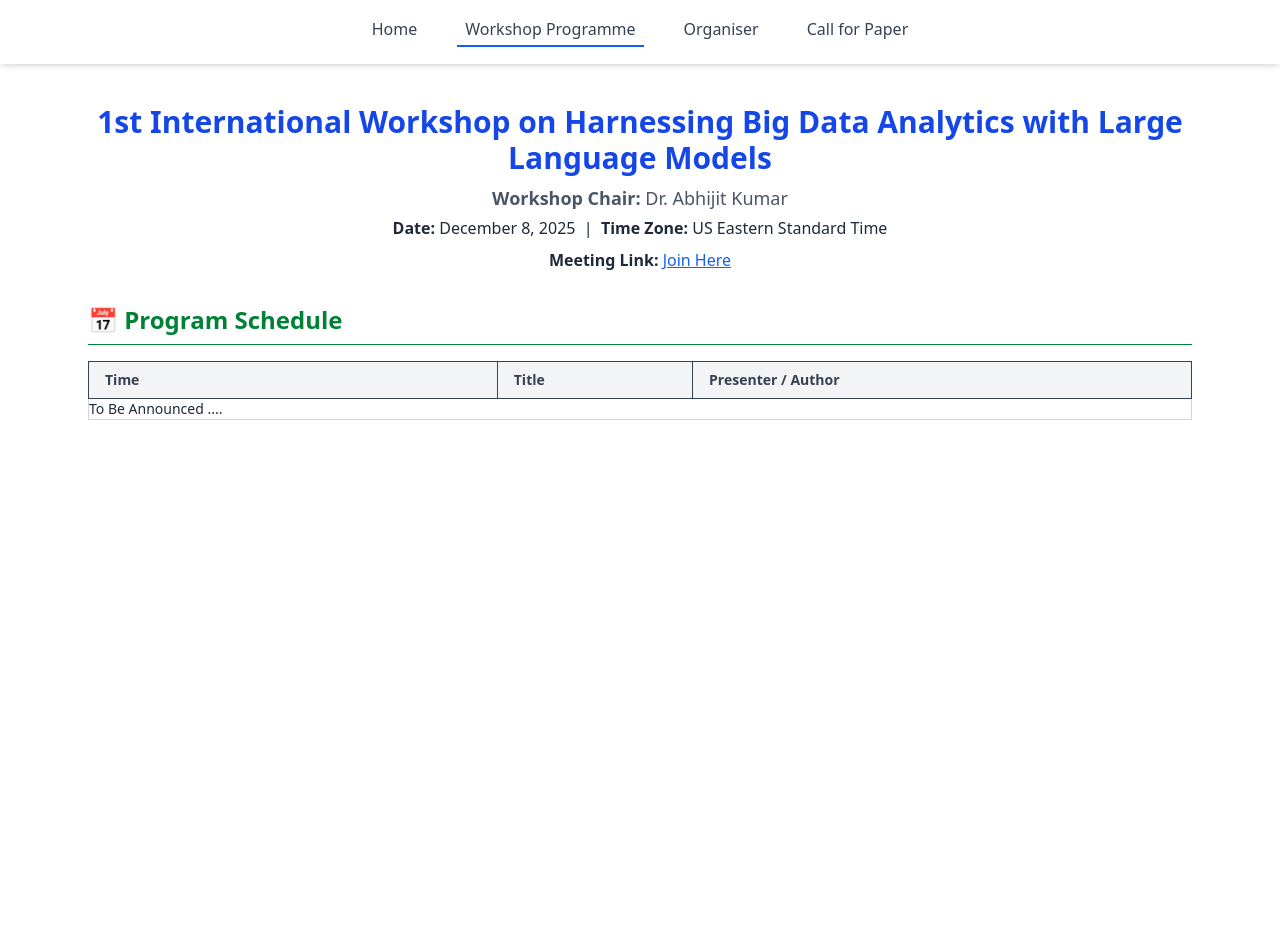
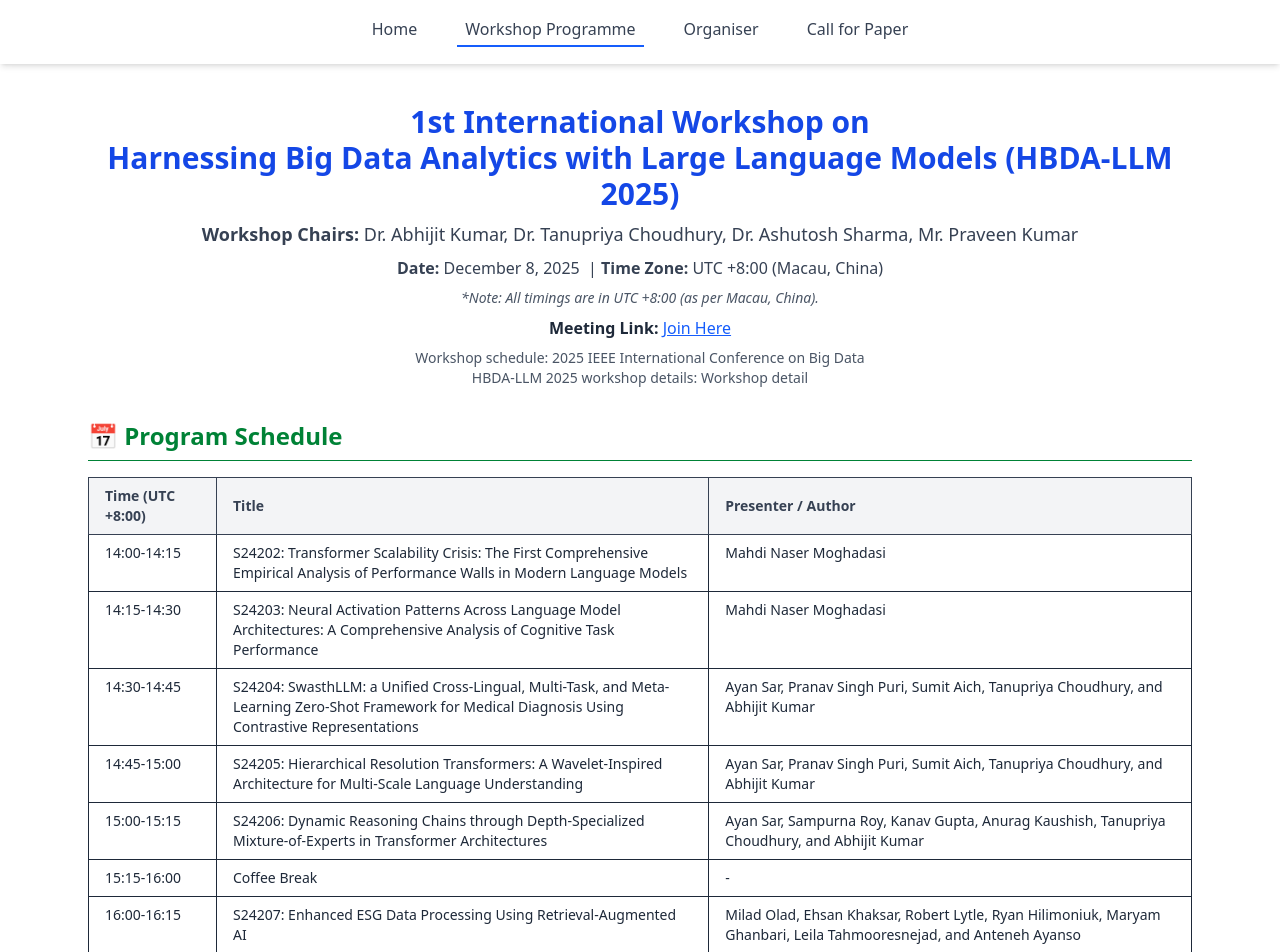
Before and after one commit to rajnish032/llmworkshop, a React (Vite) app: page /workshopprogramme in a window 1280 px wide. Shown: the top 952 px of the page. Before the commit the page ends 800 px from the top, so only its background shows below. Built offline with nearby package versions, Linux system fonts and the light colour scheme.

Commit message:
add sheduled

```diff
--- a/src/pages/Programme.jsx
+++ b/src/pages/Programme.jsx
@@ -1,74 +1,154 @@
 import React from 'react';
 
 const ProgramSchedule = () => {
+  const schedule = [
+    {
+      time: "14:00-14:15",
+      title:
+        "S24202: Transformer Scalability Crisis: The First Comprehensive Empirical Analysis of Performance Walls in Modern Language Models",
+      presenter: "Mahdi Naser Moghadasi",
+    },
+    {
+      time: "14:15-14:30",
+      title:
+        "S24203: Neural Activation Patterns Across Language Model Architectures: A Comprehensive Analysis of Cognitive Task Performance",
+      presenter: "Mahdi Naser Moghadasi",
+    },
+    {
+      time: "14:30-14:45",
+      title:
+        "S24204: SwasthLLM: a Unified Cross-Lingual, Multi-Task, and Meta-Learning Zero-Shot Framework for Medical Diagnosis Using Contrastive Representations",
+      presenter:
+        "Ayan Sar, Pranav Singh Puri, Sumit Aich, Tanupriya Choudhury, and Abhijit Kumar",
+    },
+    {
+      time: "14:45-15:00",
+      title:
+        "S24205: Hierarchical Resolution Transformers: A Wavelet-Inspired Architecture for Multi-Scale Language Understanding",
+      presenter:
+        "Ayan Sar, Pranav Singh Puri, Sumit Aich, Tanupriya Choudhury, and Abhijit Kumar",
+    },
+    {
+      time: "15:00-15:15",
+      title:
+        "S24206: Dynamic Reasoning Chains through Depth-Specialized Mixture-of-Experts in Transformer Architectures",
+      presenter:
+        "Ayan Sar, Sampurna Roy, Kanav Gupta, Anurag Kaushish, Tanupriya Choudhury, and Abhijit Kumar",
+    },
+    {
+      time: "15:15-16:00",
+      title: "Coffee Break",
+      presenter: "-",
+    },
+    {
+      time: "16:00-16:15",
+      title:
+        "S24207: Enhanced ESG Data Processing Using Retrieval-Augmented AI",
+      presenter:
+        "Milad Olad, Ehsan Khaksar, Robert Lytle, Ryan Hilimoniuk, Maryam Ghanbari, Leila Tahmooresnejad, and Anteneh Ayanso",
+    },
+    {
+      time: "16:15-16:30",
+      title:
+        "S24208: CU-1: A Class-Agnostic Detection Transformer Bridging Large Language Models and Big Data Interface Understanding",
+      presenter:
+        "André-Louis Rochet, Matis Despujols, Léo Appourchaux, Noé Brandolini, David Soeiro-Vuong, Paul Lemaistre, Gérard Réus, and Bikram Pratim Bhuyan",
+    },
+    {
+      time: "16:30-16:45",
+      title: "S24209: Mapping Discrimination in LLM-driven HR Systems",
+      presenter:
+        "Eldar Jalilzade, Maksim Kalameyets, Shrikant Malviya, Rebecca Owens, Stamos Katsigiannis, Ben Farrand, and Lei Shi",
+    },
+    {
+      time: "16:45-17:00",
+      title:
+        "BigD844: Multi-Agent Debate for Content Moderation with Dynamic Group Arbitration",
+      presenter:
+        "Yuzhou Jiang, Liang Wang, Yuwei Lou, Xianping Tao, and Hao Hu",
+    },
+    {
+      time: "17:00-17:15",
+      title:
+        "S24210: Graph Neural Network (GNN) and Its Application: A State-of-the-Art Survey",
+      presenter:
+        "Ashutosh Sharma, Amit Sharma, Abhijit Kumar, Ayan Sar, and Tanupriya Choudhury",
+    },
+    {
+      time: "17:15-17:30",
+      title: "Closing Remarks",
+      presenter: "-",
+    },
+  ];
+
   return (
     <div className="max-w-6xl mx-auto p-6 text-gray-800 space-y-8 mt-20">
       {/* Header */}
-      <section className="text-center">
+      <section className="text-center space-y-2">
         <h1 className="text-3xl font-bold text-blue-700">
           1st International Workshop on
-                Harnessing Big Data Analytics with Large Language Models
+          <br />
+          Harnessing Big Data Analytics with Large Language Models (HBDA-LLM 2025)
         </h1>
-        <p className="text-lg mt-2 font-medium text-gray-600">
-          <strong>Workshop Chair:</strong> Dr. Abhijit Kumar
+
+        <p className="text-lg mt-2 font-medium text-gray-700">
+          <strong>Workshop Chairs:</strong>{" "}
+          Dr. Abhijit Kumar, Dr. Tanupriya Choudhury, Dr. Ashutosh Sharma, Mr. Praveen Kumar
         </p>
-        <p className="mt-1">
-          <strong>Date:</strong> December 8, 2025 &nbsp;|&nbsp; <strong>Time Zone:</strong> US Eastern Standard Time
+
+        <p className="mt-1 text-gray-700">
+          <strong>Date:</strong> December 8, 2025 &nbsp;|&nbsp;
+          <strong>Time Zone:</strong> UTC +8:00 (Macau, China)
         </p>
+
+        <p className="mt-1 text-sm text-gray-600 italic">
+          *Note: All timings are in UTC +8:00 (as per Macau, China).
+        </p>
+
         <p className="mt-2">
-          <strong>Meeting Link:</strong>{' '}
-          <a href="https://teams.microsoft.com/l/meetup-join/19%3ameeting_YzcwMDQwZWQtNWJmNy00NTZlLWE4MjAtNjIzMzM4NjRkY2Q1%40thread.v2/0?context=%7b%22Tid%22%3a%22a57f7d92-038e-4d4c-8265-7cd2beb33b34%22%2c%22Oid%22%3a%227e8b17c8-9baf-480f-9659-bcac8f5a324b%22%7d" className="text-blue-600 underline hover:text-blue-800">
+          <strong>Meeting Link:</strong>{" "}
+          <a
+            href="https://teams.microsoft.com/l/meetup-join/19%3ameeting_YzcwMDQwZWQtNWJmNy00NTZlLWE4MjAtNjIzMzM4NjRkY2Q1%40thread.v2/0?context=%7b%22Tid%22%3a%22a57f7d92-038e-4d4c-8265-7cd2beb33b34%22%2c%22Oid%22%3a%227e8b17c8-9baf-480f-9659-bcac8f5a324b%22%7d"
+            className="text-blue-600 underline hover:text-blue-800"
+            target="_blank"
+            rel="noreferrer"
+          >
             Join Here
           </a>
+        </p>
+
+        <p className="mt-2 text-sm text-gray-600">
+          Workshop schedule: 2025 IEEE International Conference on Big Data
+          <br />
+          HBDA-LLM 2025 workshop details: Workshop detail
         </p>
       </section>
 
       {/* Schedule Table */}
       <section>
-        <h2 className="text-2xl font-bold text-green-700 border-b pb-2 mb-4">📅 Program Schedule</h2>
+        <h2 className="text-2xl font-bold text-green-700 border-b pb-2 mb-4">
+          📅 Program Schedule
+        </h2>
         <div className="overflow-x-auto">
           <table className="min-w-full border border-gray-300 text-sm text-left">
             <thead className="bg-gray-100 text-gray-700">
               <tr>
-                <th className="border px-4 py-2">Time</th>
+                <th className="border px-4 py-2 w-32">Time (UTC +8:00)</th>
                 <th className="border px-4 py-2">Title</th>
                 <th className="border px-4 py-2">Presenter / Author</th>
               </tr>
             </thead>
-            {/* <tbody>
-              {[
-                ["8:30-8:45", "Opening Remarks by Organizers", "-"],
-                ["8:45-9:00", "S24210- Graph Representation Learning for Dengue Forecasting", "Jiaqi Weng"],
-                ["9:00-9:15", "S24211- Assessment of Quantum Machine Learning Applicability for Climate Actions", "Thilanka Munasinghe"],
-                ["9:15-9:30", "S24212- NLP for Extracting Rich Disease Data Aligned To Satellite Meteorological Data", "Mahi Pasarkar"],
-                ["9:30-9:45", "S24214- Data-Driven Analysis of Climate Change Impacts on Public Health", "Sahar Yarmohammadtoosky"],
-                ["9:45-10:00", "BigD594- Forecast of Wildfire Potential Using a Transformer", "Russ Limber"],
-                ["10:00-10:15", "BigD685- Hybrid Ensemble Deep Graph Temporal Clustering for Spatiotemporal Data", "Francis Nji"],
-                ["10:15-10:30", "Coffee Break", "-"],
-                ["10:30-10:45", "BigD825- Early Wildfire Detection Using One Class Learning", "Wen Le Hong"],
-                ["10:45-11:00", "S24204- Enabling Provenance Tracking in Workflow Systems", "Ludovica Sacco"],
-                ["11:00-11:15", "S24208- Multi-Agent Copilot for Agricultural Data Management", "Yu Pan"],
-                ["11:15-11:30", "BigD521- Global Multimodal Land Surface Temp Forecasting", "Ryan Brown"],
-                ["11:30-11:45", "BigD619- Enhancing Photosynthesis Simulation in ESMs with ML", "Elias Massoud"],
-                ["11:45-12:00", "S24201- GNN-ARG: Predicting Antibiotic Resistance Genes", "Mohd Manzar Abbas"],
-                ["12:00-12:15", "S24203- MEC-Assisted Task Offloading using Meta-RL", "Priyadarshni Gupta"],
-                ["12:15-12:30", "S24202- Dueling Double DQN for Optimized Offloading", "Shivani Tripathi"],
-                ["12:30-12:45", "S24206- Swarm UAV Placement via Deep RL", "Aswini Ghosh"],
-                ["12:45-1:00", "S24207, S24209- Knowledge Distillation in Medical LLMs & Deep LTSF for AQI Forecasting", "Mohit Nathani"],
-                ["1:00-1:15", "BigD224, BigD634- Deep Learning Models for CO₂ Prediction & RNN for Emission Forecasting", "Anil Verma"],
-                ["1:15-1:35", "BigD56, BigD643, BigD459- CNN-Transformer for O₃, AQI Statistical Modeling, & ConvTrans for PM2.5/NO₂", "Multiple Authors"]
-              ].map(([time, title, author], idx) => (
+            <tbody>
+              {schedule.map((item, idx) => (
                 <tr key={idx} className="hover:bg-gray-50">
-                  <td className="border px-4 py-2">{time}</td>
-                  <td className="border px-4 py-2">{title}</td>
-                  <td className="border px-4 py-2">{author}</td>
+                  <td className="border px-4 py-2 align-top">{item.time}</td>
+                  <td className="border px-4 py-2 align-top">{item.title}</td>
+                  <td className="border px-4 py-2 align-top whitespace-pre-line">
+                    {item.presenter}
+                  </td>
                 </tr>
               ))}
-            </tbody> */}
-
-            <div>
-              <h1>To Be Announced ....</h1>
-            </div>
+            </tbody>
           </table>
         </div>
       </section>
```
